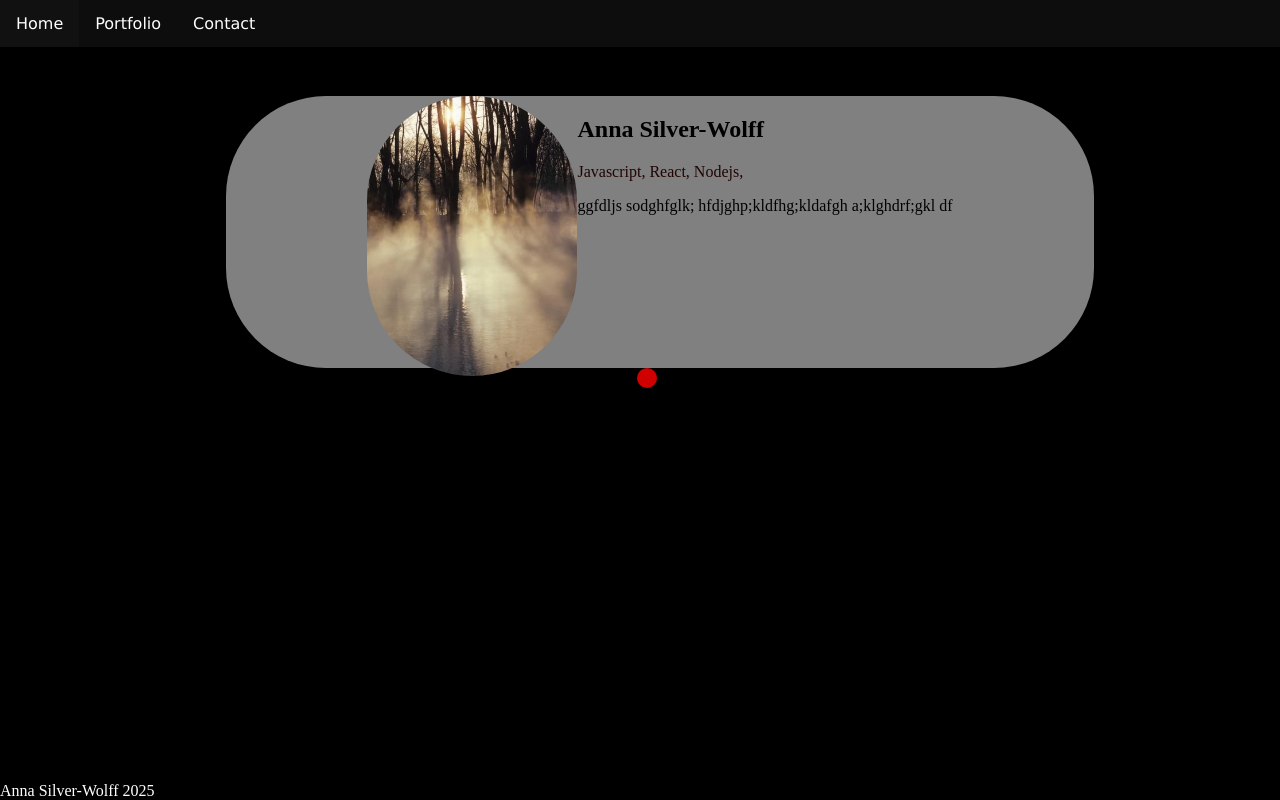
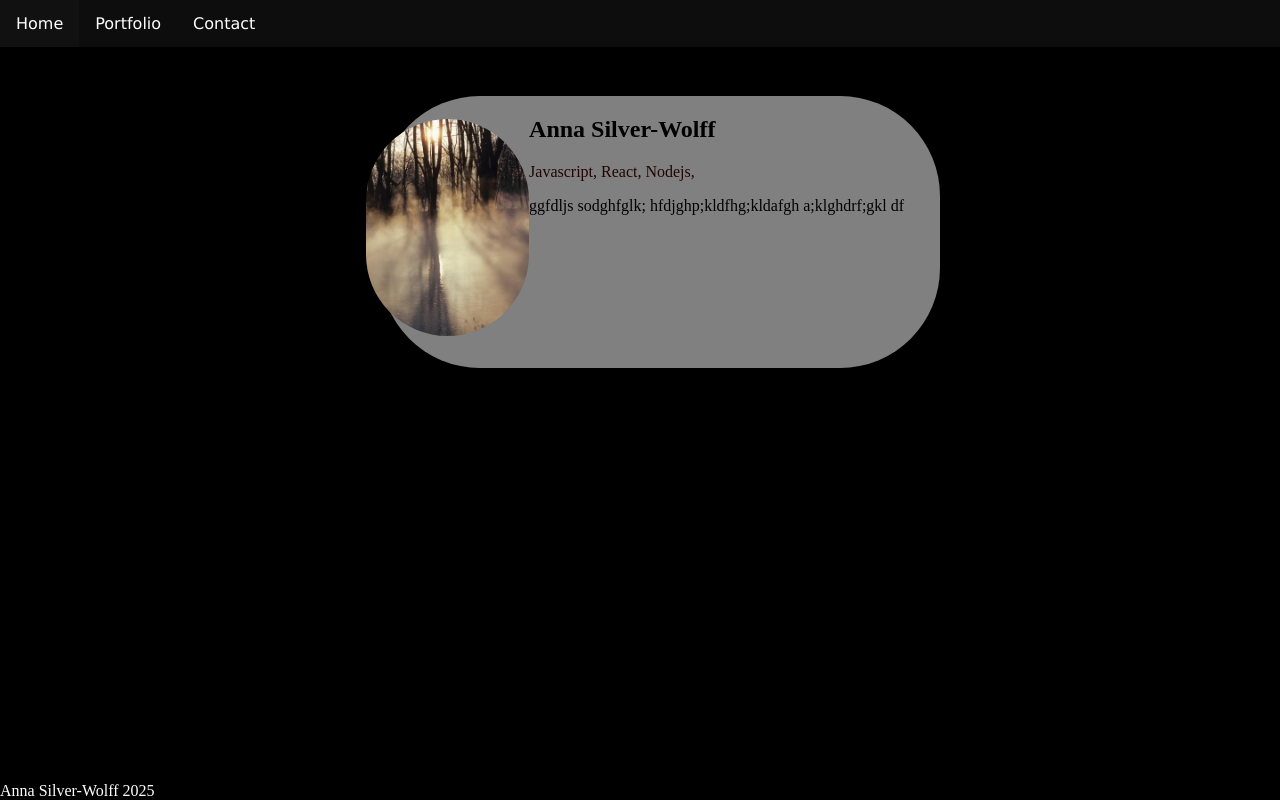
Before and after one commit to asw-afk/my-portfolio, a React (Vite) app: page / in a window 1280 px wide. Built offline with nearby package versions, Linux system fonts and the light colour scheme.

Commit message:
changed card style

```diff
--- a/package.json
+++ b/package.json
@@ -10,10 +10,10 @@
     "preview": "vite preview"
   },
   "dependencies": {
+    "vite": "^5.4.1",
     "react": "^18.3.1",
     "react-dom": "^18.3.1",
-    "react-router-dom": "^6.26.1",
-    "vite": "^5.4.1"
+    "react-router-dom": "^6.26.1"
 
   },
   "devDependencies": {
--- a/src/App.css
+++ b/src/App.css
@@ -3,4 +3,5 @@ body, html{
   width: 100vw;
   padding:0;
   background-color: black;
+
 }
--- a/src/components/UI/card/Portfolio.jsx
+++ b/src/components/UI/card/Portfolio.jsx
@@ -6,7 +6,7 @@ function Portfolio() {
 
  <div className="portfolioList">
 
-  <div id="dialCenter"></div>
+  <div id="timeLine"></div>
 
    <p> Test</p>
 
--- a/src/components/UI/card/card.css
+++ b/src/components/UI/card/card.css
@@ -5,16 +5,19 @@
     border-radius: 100px;
     background-color: gray;
     height: 34vh;
-    width: 70%;
+    width: 70vh;
     margin-top: 80px;
 
 }
 
 
 .card img {
+    position: relative;
+    margin: 20%;
     border-radius: 150px;
     size: 10000000px;
-    height: 35vh;
+    height: 80%;
+    margin-left: -50px;
 }
 
 
@@ -27,10 +30,3 @@
     justify-content: center;
 
 }
-
-#dialCenter {
-    background-color: rgb(209, 0, 0);
-    height: 20px;
-    width: 20px;
-    border-radius: 100px;
-}
```
